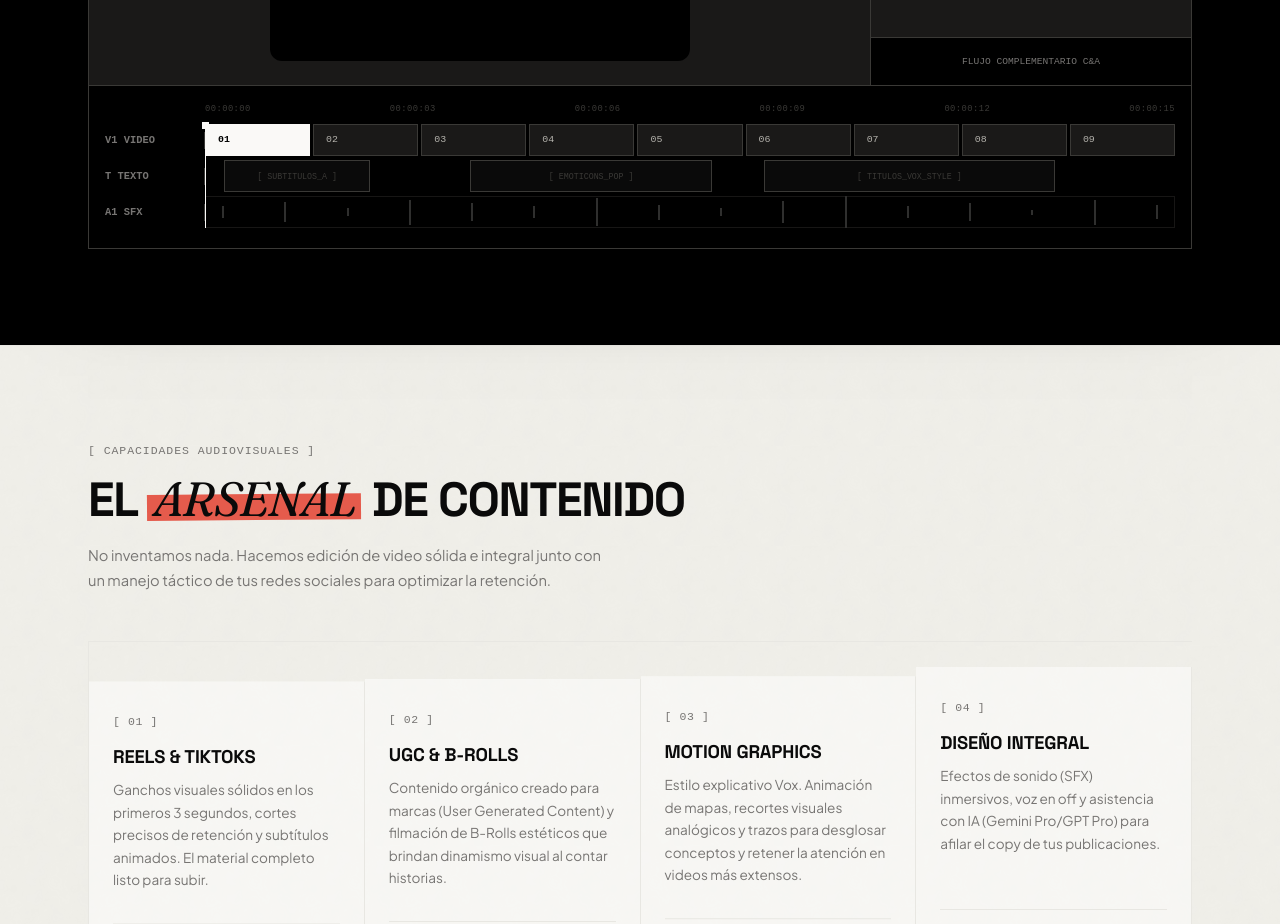
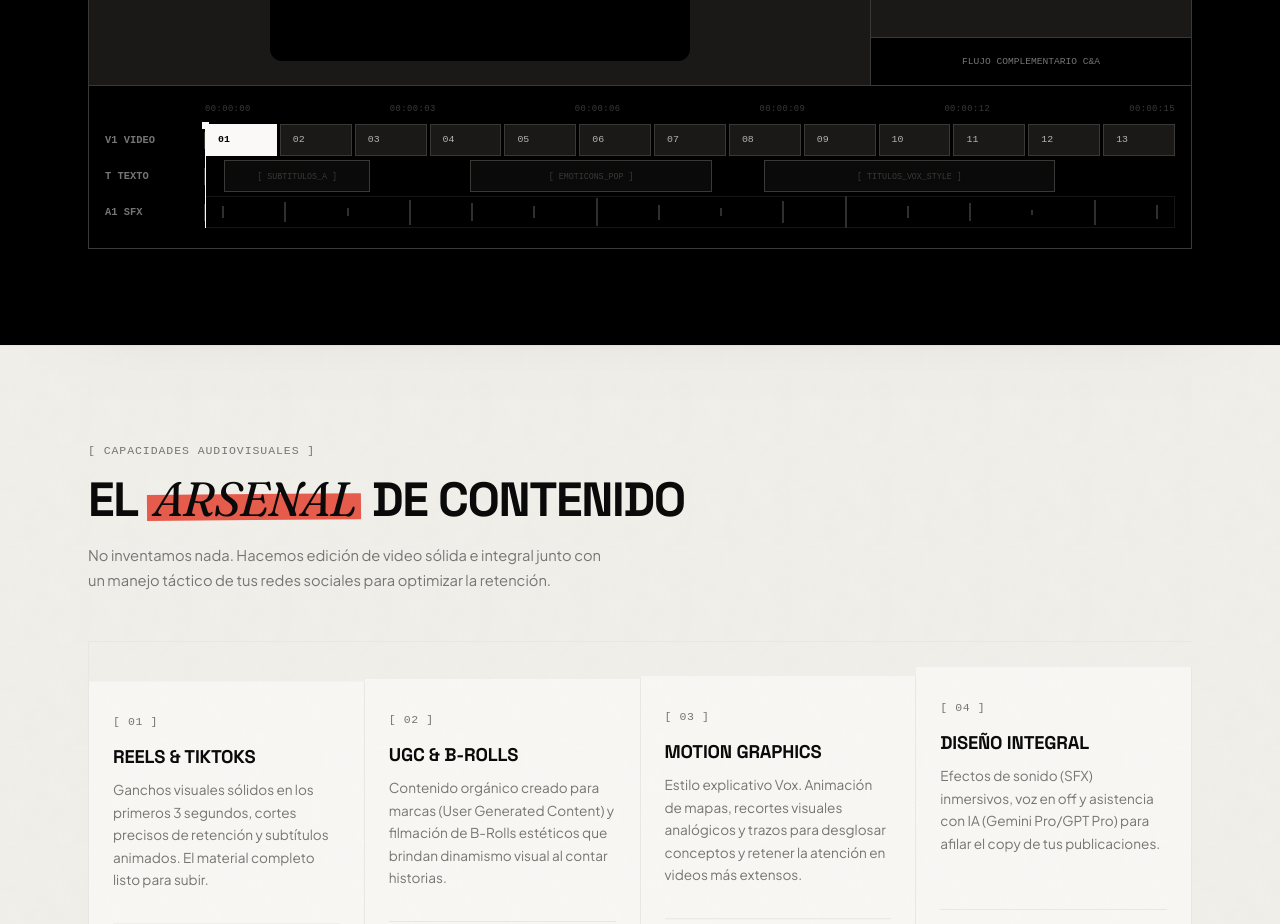
Before and after one commit to franarr/ediciondevideo, a website built with Vite: page index.html in a window 1280 px wide. Shown: the part 2800-3724 px from the top of the page. Built offline with nearby package versions, Linux system fonts and the light colour scheme; some packages are replaced by stand-ins of ours; grey boxes are pictures that could not be loaded.

Commit message:
feat: add remaining videos to timeline reproductor

```diff
--- a/index.html
+++ b/index.html
@@ -337,10 +337,10 @@
               <div class="timeline-track" id="track-video">
                 <div class="track-label">V1 VIDEO</div>
                 <div class="track-clips">
-                  <button class="timeline-clip active" style="flex:1;" data-video-index="0" data-project="video1.mp4" data-tools="Ganchos de Retención" data-retention="CapCut / Figma / Canva" data-color="95" data-fx="90" data-sfx="85" data-title="PROYECTO_1.mp4">
+                  <button class="timeline-clip active" style="flex:1;" data-video-index="0" data-project="TERMINADO.mp4" data-tools="Ganchos de Retención" data-retention="CapCut / Figma / Canva" data-color="95" data-fx="90" data-sfx="85" data-title="TERMINADO.mp4">
                     <span class="clip-title">01</span>
                   </button>
-                  <button class="timeline-clip" style="flex:1;" data-video-index="1" data-project="video2.mp4" data-tools="Edición UGC Dinámica" data-retention="CapCut / Figma / Canva" data-color="90" data-fx="95" data-sfx="92" data-title="PROYECTO_2.mp4">
+                  <button class="timeline-clip" style="flex:1;" data-video-index="1" data-project="voltra.mp4" data-tools="Edición UGC Dinámica" data-retention="CapCut / Figma / Canva" data-color="90" data-fx="95" data-sfx="92" data-title="VOLTRA.mp4">
                     <span class="clip-title">02</span>
                   </button>
                   <button class="timeline-clip" style="flex:1;" data-video-index="2" data-project="video3.mp4" data-tools="Motion Graphics VOX" data-retention="CapCut / Figma / Remotion" data-color="96" data-fx="88" data-sfx="90" data-title="PROYECTO_3.mp4">
@@ -361,8 +361,20 @@
                   <button class="timeline-clip" style="flex:1;" data-video-index="7" data-project="video8.mp4" data-tools="Contenido Viral TikTok" data-retention="CapCut / IA" data-color="91" data-fx="96" data-sfx="93" data-title="PROYECTO_8.mp4">
                     <span class="clip-title">08</span>
                   </button>
-                  <button class="timeline-clip" style="flex:1;" data-video-index="8" data-project="video9.mp4" data-tools="Motion Graphics" data-retention="Figma / Remotion" data-color="93" data-fx="89" data-sfx="96" data-title="PROYECTO_9.mp4">
+                  <button class="timeline-clip" style="flex:1;" data-video-index="8" data-project="WhatsApp Video.mp4" data-tools="Motion Graphics" data-retention="Figma / Remotion" data-color="93" data-fx="89" data-sfx="96" data-title="WHATSAPP_VIDEO.mp4">
                     <span class="clip-title">09</span>
+                  </button>
+                  <button class="timeline-clip" style="flex:1;" data-video-index="9" data-project="antesydespues.mp4" data-tools="Comparativa" data-retention="CapCut" data-color="90" data-fx="85" data-sfx="90" data-title="ANTES_Y_DESPUES.mp4">
+                    <span class="clip-title">10</span>
+                  </button>
+                  <button class="timeline-clip" style="flex:1;" data-video-index="10" data-project="video1.mp4" data-tools="Ganchos Visuales" data-retention="Premiere Pro" data-color="94" data-fx="92" data-sfx="88" data-title="PROYECTO_10.mp4">
+                    <span class="clip-title">11</span>
+                  </button>
+                  <button class="timeline-clip" style="flex:1;" data-video-index="11" data-project="video2.mp4" data-tools="UGC" data-retention="CapCut / Canva" data-color="92" data-fx="90" data-sfx="95" data-title="PROYECTO_11.mp4">
+                    <span class="clip-title">12</span>
+                  </button>
+                  <button class="timeline-clip" style="flex:1;" data-video-index="12" data-project="video9.mp4" data-tools="Efectos de Sonido" data-retention="Audition / Remotion" data-color="96" data-fx="94" data-sfx="99" data-title="PROYECTO_12.mp4">
+                    <span class="clip-title">13</span>
                   </button>
                 </div>
               </div>
--- a/src/components/videoTimeline.js
+++ b/src/components/videoTimeline.js
@@ -9,7 +9,11 @@ const LOCAL_SOURCES = [
   "./Videos/video6.mp4",
   "./Videos/video7.mp4",
   "./Videos/video8.mp4",
-  "./Videos/WhatsApp Video 2026-06-16 at 18.52.55.mp4"
+  "./Videos/WhatsApp Video 2026-06-16 at 18.52.55.mp4",
+  "./Videos/antesydespues.mp4",
+  "./Videos/video1.mp4",
+  "./Videos/video2.mp4",
+  "./Videos/video9.mp4"
 ];
 
 export function initVideoTimeline() {
```
